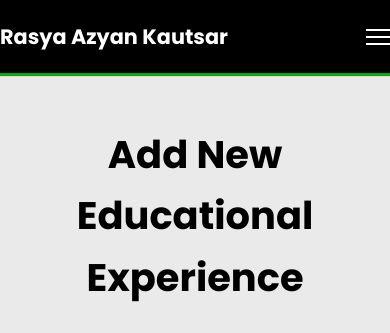
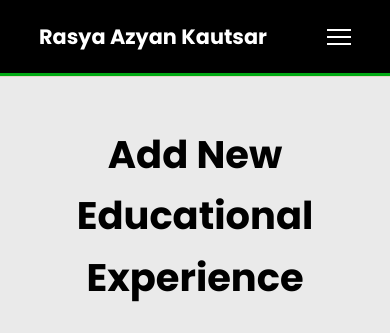
Before and after one commit to rasyaazyan-study/myportfolio, a Django app: page /education/add/ in a window 390 px wide. Shown: the top 333 px of the page. Run offline with Django 5.2, Linux system fonts and the light colour scheme; the visitor is signed in with stand-in values (Sample User, id 1); some libraries are stand-ins or nearby versions.

Commit message:
fix: css error on mobile view

```diff
--- a/static/css/style.css
+++ b/static/css/style.css
@@ -1416,6 +1416,7 @@ h1, .brand {
 
     .site-header .container {
         position: relative;
+        max-width: 80%;
     }
 
     .hamburger-button {
```
Also changed, not shown: README.md.
